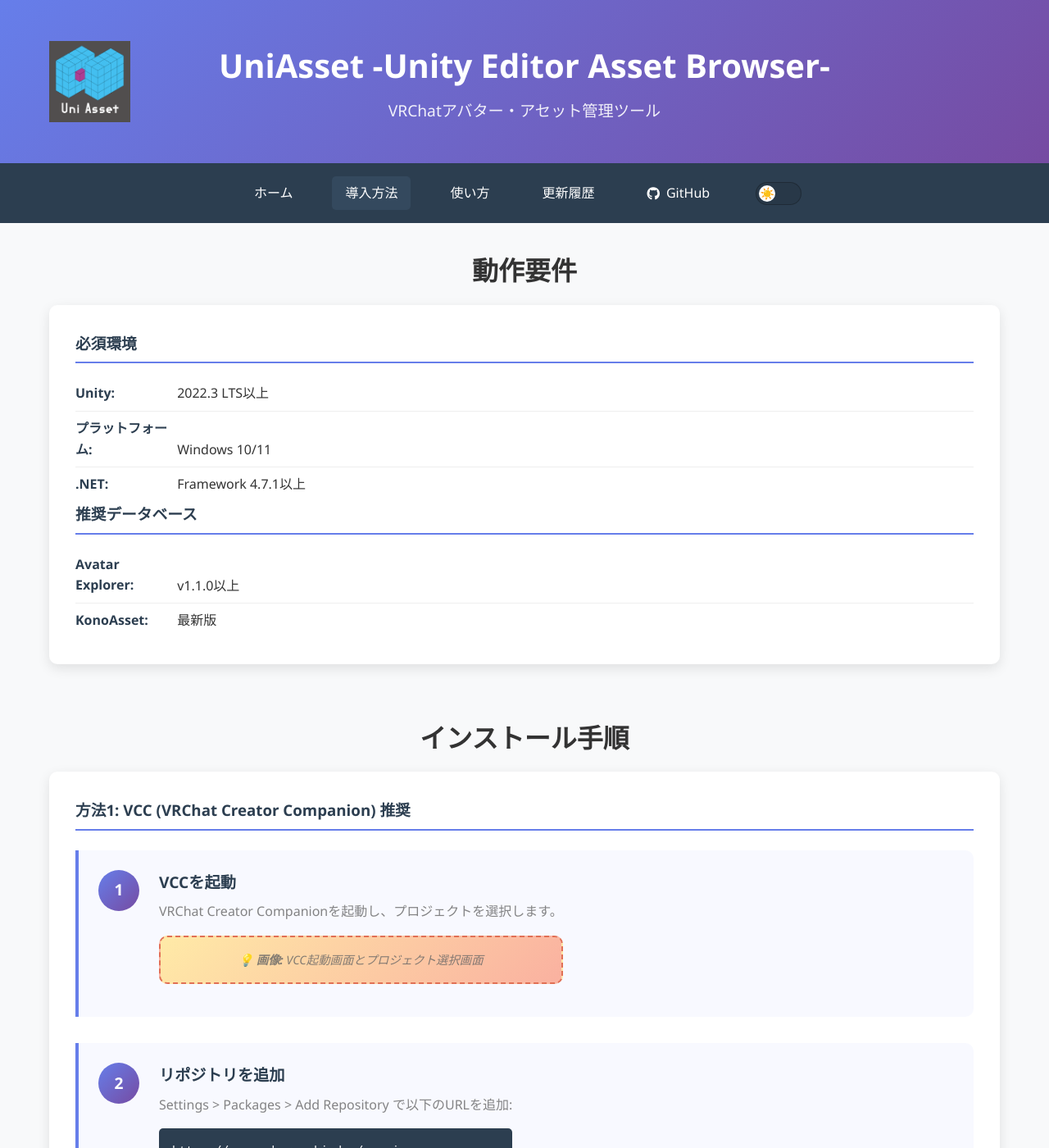
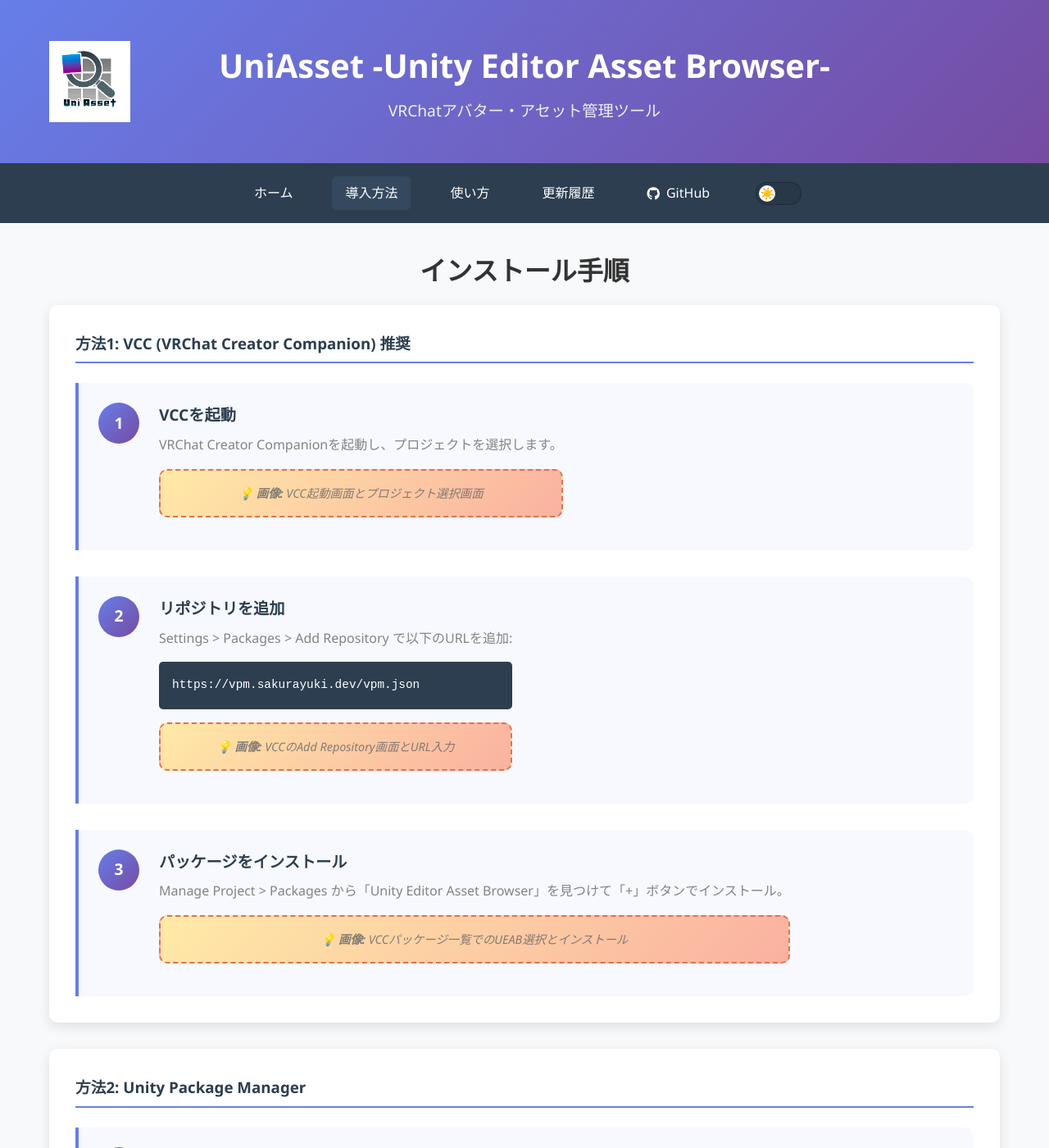
Before and after one commit to puk06/UniAsset-UnityEditorAssetBrowser-, a Jekyll site: the page built from docs/intro/index.html, in a window 1280 px wide and 1400 px high. Shown: the whole window at 82% size. Built offline with Jekyll 4.4.1, drawn with Linux system fonts in a browser that asks for light colours.

Commit message:
docs更新

```diff
--- a/docs/intro/index.html
+++ b/docs/intro/index.html
@@ -3,23 +3,6 @@ layout: default
 title: "導入方法"
 extra_css: "/intro/intro.css"
 ---
-            <section id="requirements">
-                <h2>動作要件</h2>
-                <div class="requirement-box">
-                    <h3>必須環境</h3>
-                    <ul>
-                        <li><strong>Unity:</strong> 2022.3 LTS以上</li>
-                        <li><strong>プラットフォーム:</strong> Windows 10/11</li>
-                        <li><strong>.NET:</strong> Framework 4.7.1以上</li>
-                    </ul>
-
-                    <h3>推奨データベース</h3>
-                    <ul>
-                        <li><strong>Avatar Explorer:</strong> v1.1.0以上</li>
-                        <li><strong>KonoAsset:</strong> 最新版</li>
-                    </ul>
-                </div>
-            </section>
 
             <section id="installation">
                 <h2>インストール手順</h2>
--- a/docs/intro/intro.css
+++ b/docs/intro/intro.css
@@ -2,41 +2,6 @@
 
 .active {
     background-color: #34495e !important;
-}
-
-.requirement-box {
-    background: white;
-    padding: 2rem;
-    border-radius: 10px;
-    box-shadow: 0 5px 15px rgba(0,0,0,0.1);
-    margin-top: 1rem;
-}
-
-.requirement-box h3 {
-    color: #2c3e50;
-    margin-bottom: 1rem;
-    border-bottom: 2px solid #667eea;
-    padding-bottom: 0.5rem;
-}
-
-.requirement-box ul {
-    list-style: none;
-    padding: 0;
-}
-
-.requirement-box li {
-    padding: 0.5rem 0;
-    border-bottom: 1px solid #eee;
-}
-
-.requirement-box li:last-child {
-    border-bottom: none;
-}
-
-.requirement-box strong {
-    color: #2c3e50;
-    display: inline-block;
-    width: 120px;
 }
 
 .install-method {
```
Also changed, not shown: docs/images/UniAsset_Logo.png.
